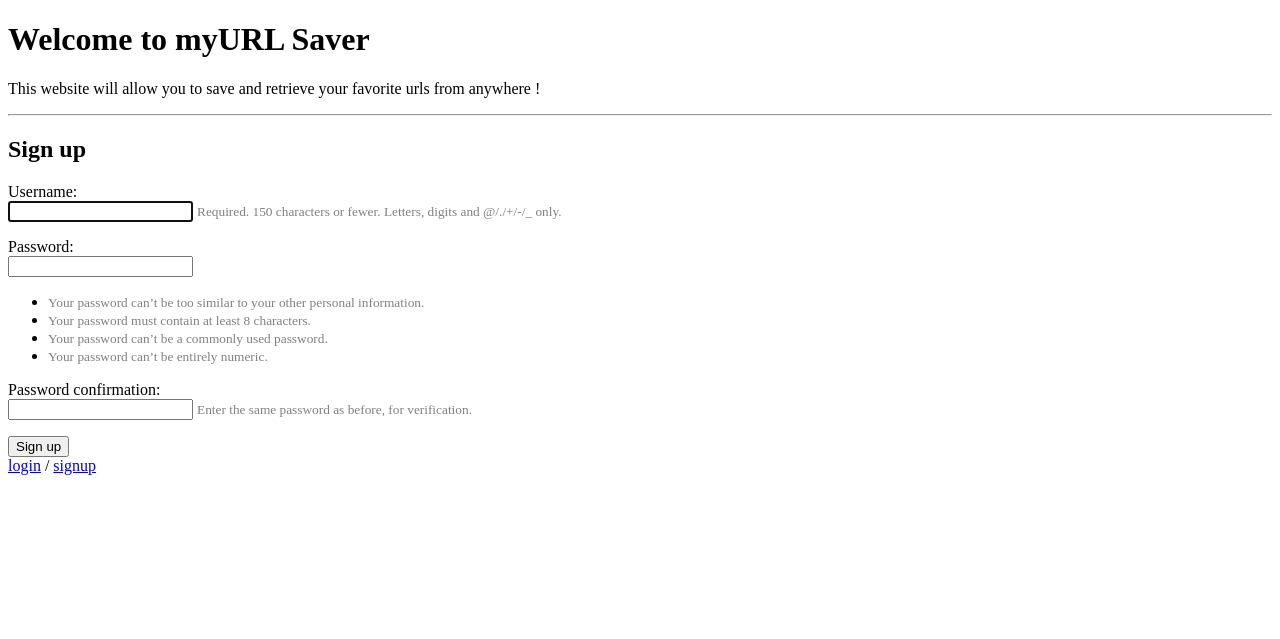
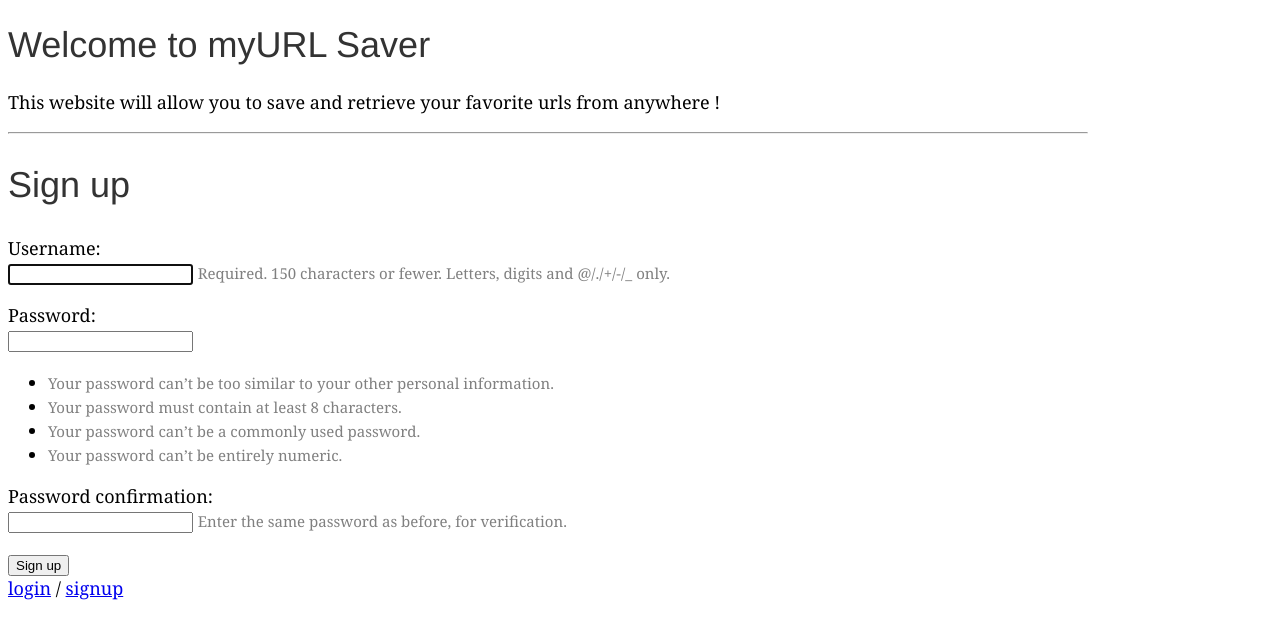
Before and after one commit to DerouineauNicolas/MyURLSaver, a Django app: page /signup/ in a window 1280 px wide. Shown: the top 639 px of the page. Run offline with Django 3.2, Linux system fonts and the light colour scheme; some libraries are stand-ins or nearby versions.

Commit message:
Fix wrong css path

```diff
--- a/MyURLSaver/MyURLSaver_app/templates/URLSaver.css
+++ b/MyURLSaver/MyURLSaver_app/static/MyURLSaver_app/URLSaver.css
@@ -26,7 +26,7 @@ h6,
   font-family: "Helvetica Neue", Helvetica, Arial, sans-serif;
   font-weight: 400;
   color: #333;
-  font-size: 50%;
+  font-size: 200%;
 }
 
 h4 {
```
